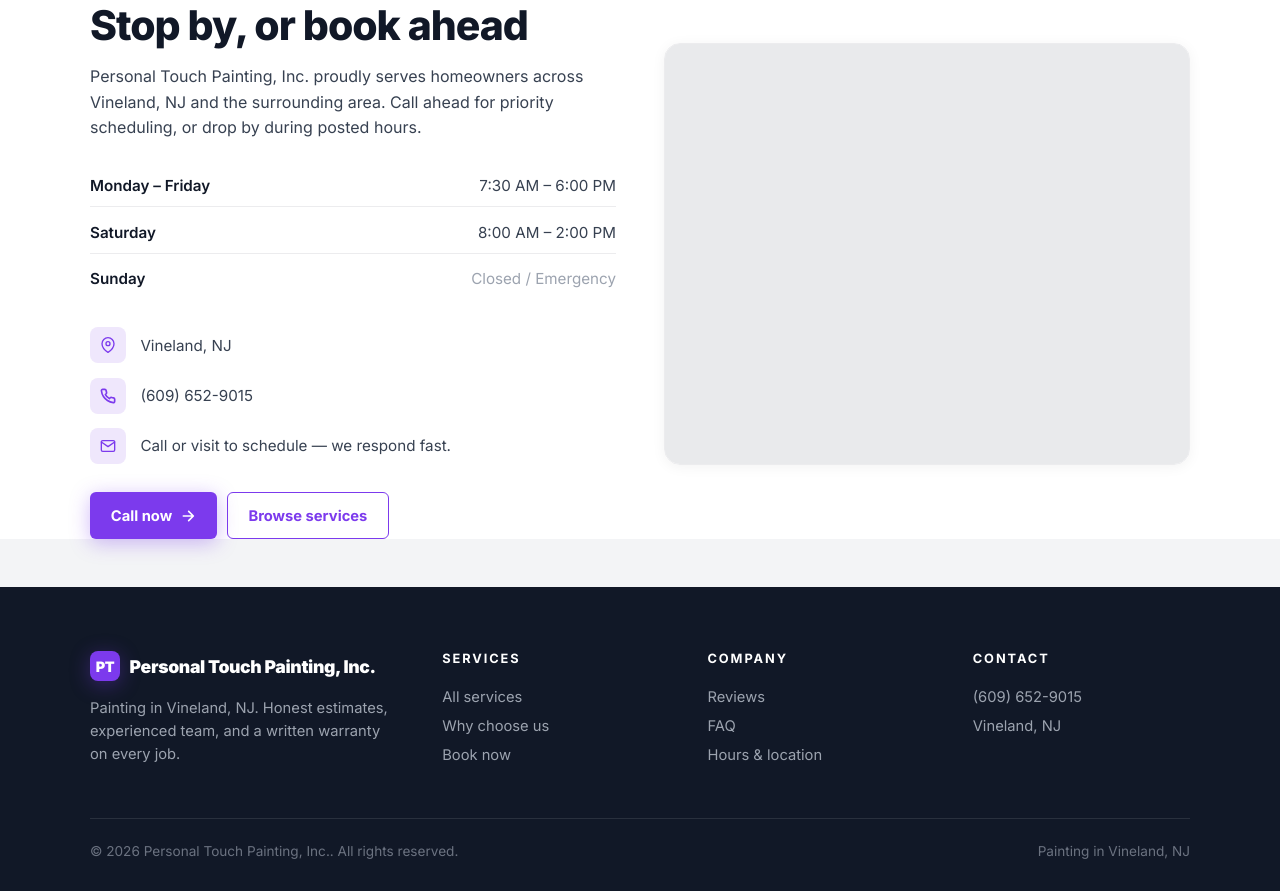
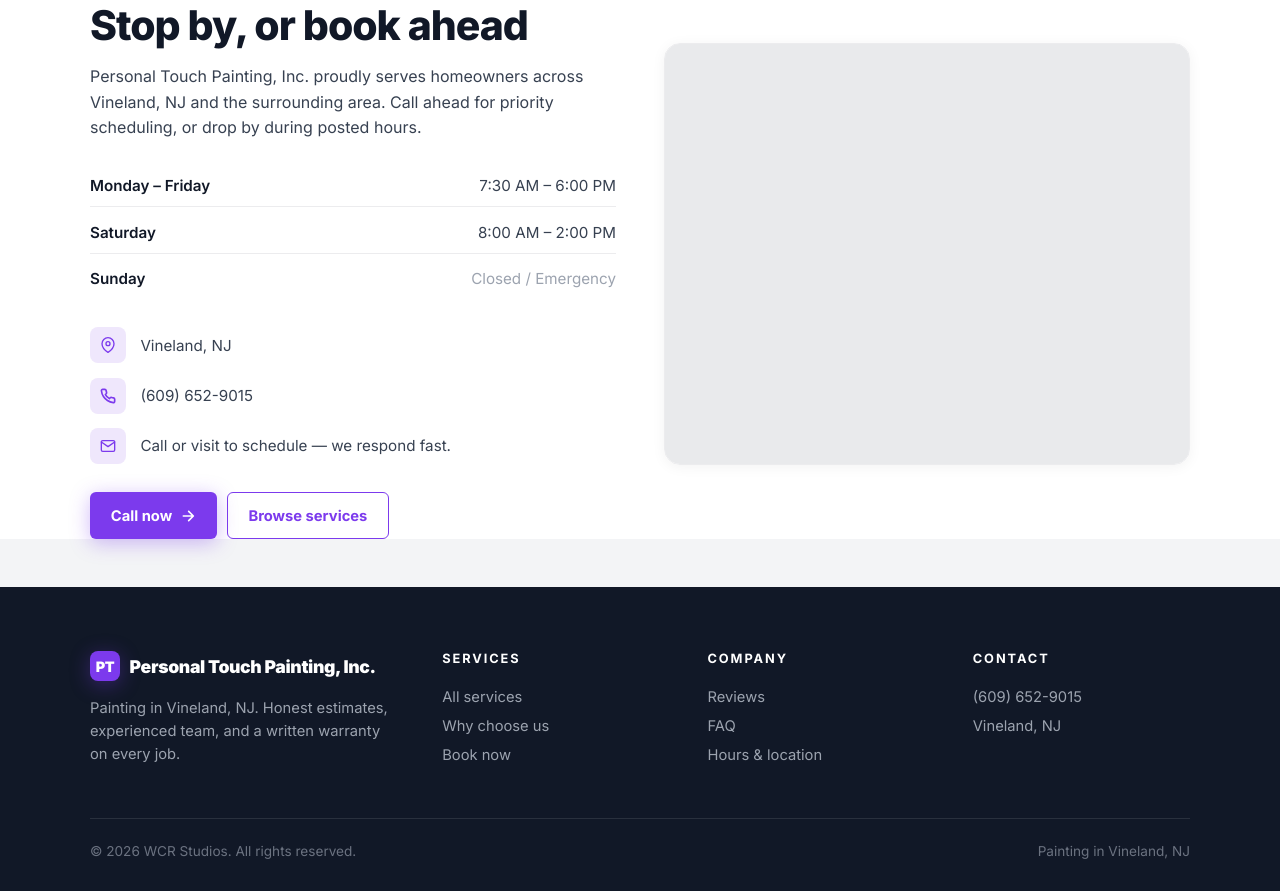
Before and after one commit to Wrenbjor/trades--personal-touch-painting-inc, a plain HTML site: page index.html in a window 1280 px wide. Shown: the part 4699-5590 px from the top of the page. Drawn offline with nearby package versions, Linux system fonts and the light colour scheme; no server answers.

Commit message:
Update site

```diff
--- a/index.html
+++ b/index.html
@@ -605,7 +605,7 @@
     </div>
   </div>
   <div class="foot-bottom">
-    <div>&copy; 2026 Personal Touch Painting, Inc.. All rights reserved.</div>
+    <div>&copy; 2026 WCR Studios. All rights reserved.</div>
     <div>Painting in Vineland, NJ</div>
   </div>
 </footer>
```
